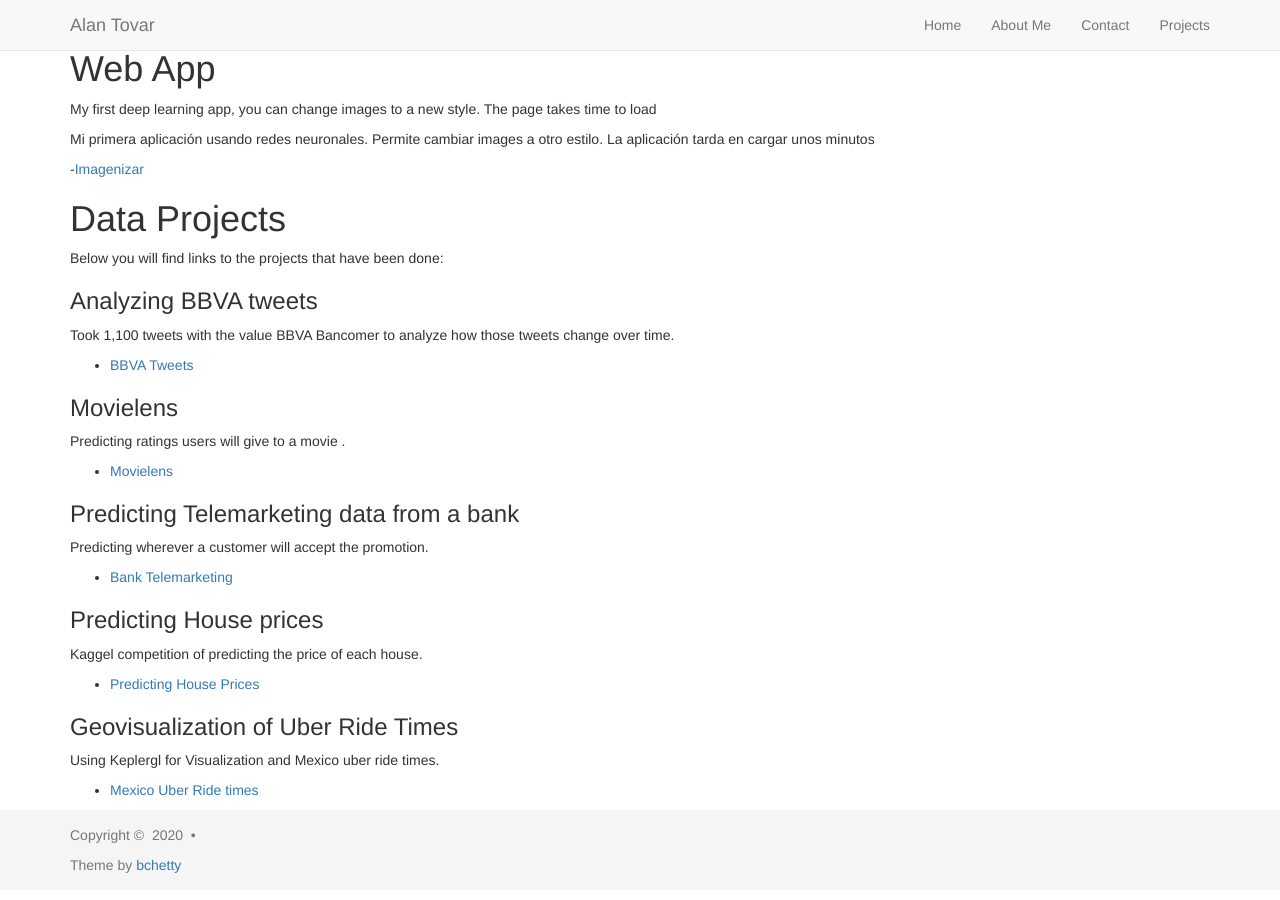
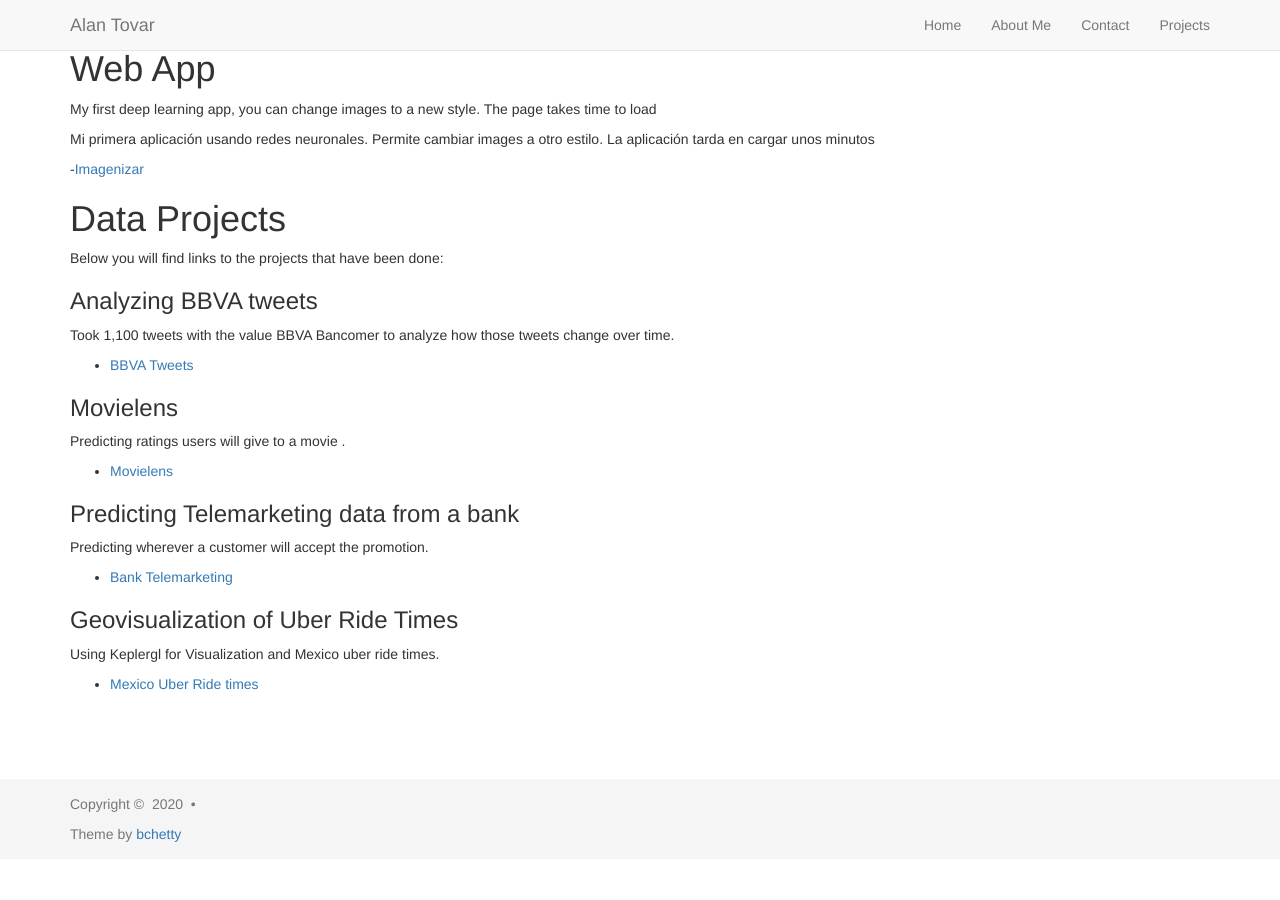
Before and after one commit to atovav/atovav.github.io, a Jekyll site: the page built from pages/projects.md, in a window 1280 px wide and 900 px high, scrolled down 41 px. Built offline with Jekyll 4.4.1, drawn with Linux system fonts in a browser that asks for light colours; nearby versions of some CDN libraries; after the commit the page ends 910 px from its top, so only the background shows below that.

Commit message:
Eliminar casas

```diff
--- a/pages/projects.md
+++ b/pages/projects.md
@@ -28,11 +28,6 @@
 Predicting wherever a customer will accept the promotion.
 - [Bank Telemarketing](projects/BankMKT.html)
 
-### Predicting House prices
-
-Kaggel competition of predicting the price of each house.
-- [Predicting House Prices](projects/Phouse.html)
-
 ### Geovisualization of Uber Ride Times
 
 Using Keplergl for Visualization and Mexico uber ride times.
```
